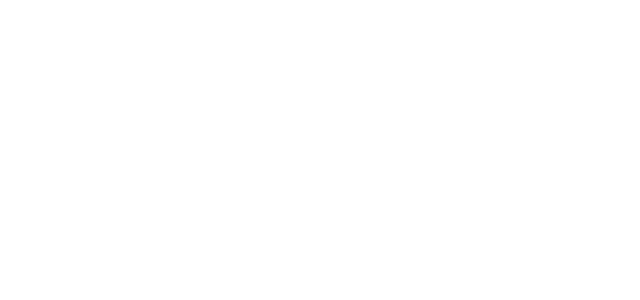
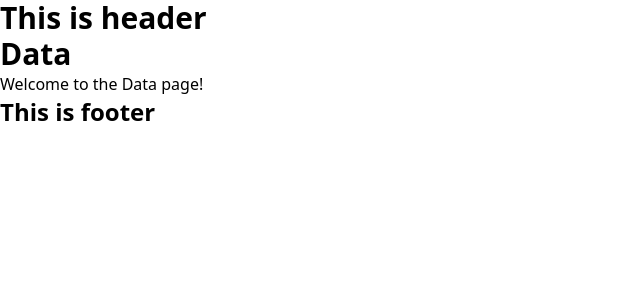
Before and after one commit to alriansyah/learn-reactjs-pzn, a React (Vite) app in the folder 2-react-router/: page /data in a window 1280 px wide. Shown: the top 300 px of the page, without its empty margins (0-640 px from the left). Built offline with nearby package versions, Linux system fonts and the light colour scheme.

Commit message:
feat: learn react js react router -> outlet

```diff
--- /dev/null
+++ b/2-react-router/src/components/data-layout/index.tsx
@@ -0,0 +1,20 @@
+import { Fragment } from "react/jsx-runtime";
+import { Outlet } from "react-router";
+
+function DataLayout() {
+  return (
+    <Fragment>
+      <div>
+        <h1 className="text-3xl font-bold">This is header</h1>
+      </div>
+      <div>
+        <Outlet />
+      </div>
+      <div>
+        <p className="text-2xl font-bold">This is footer</p>
+      </div>
+    </Fragment>
+  );
+}
+
+export default DataLayout;
--- /dev/null
+++ b/2-react-router/src/components/data/index.tsx
@@ -0,0 +1,10 @@
+function Data() {
+  return (
+    <div>
+      <h1 className="text-3xl font-bold">Data</h1>
+      <p>Welcome to the Data page!</p>
+    </div>
+  );
+}
+
+export default Data;
--- a/2-react-router/src/routes/index.tsx
+++ b/2-react-router/src/routes/index.tsx
@@ -1,6 +1,8 @@
 import { Routes, Route } from "react-router";
+import DataLayout from "../components/data-layout";
 import Home from "../components/home";
 import About from "../components/about";
+import Data from "../components/data";
 import Product from "../components/product";
 import Customer from "../components/customer";
 import Seller from "../components/seller";
@@ -10,7 +12,8 @@ function AppRoute() {
     <Routes>
       <Route path="/" element={<Home />} />
       <Route path="/about" element={<About />} />
-      <Route path="/data">
+      <Route path="/data" element={<DataLayout />}>
+        <Route index element={<Data />} />
         <Route path="products" element={<Product />} />
         <Route path="customers" element={<Customer />} />
         <Route path="sellers" element={<Seller />} />
```
